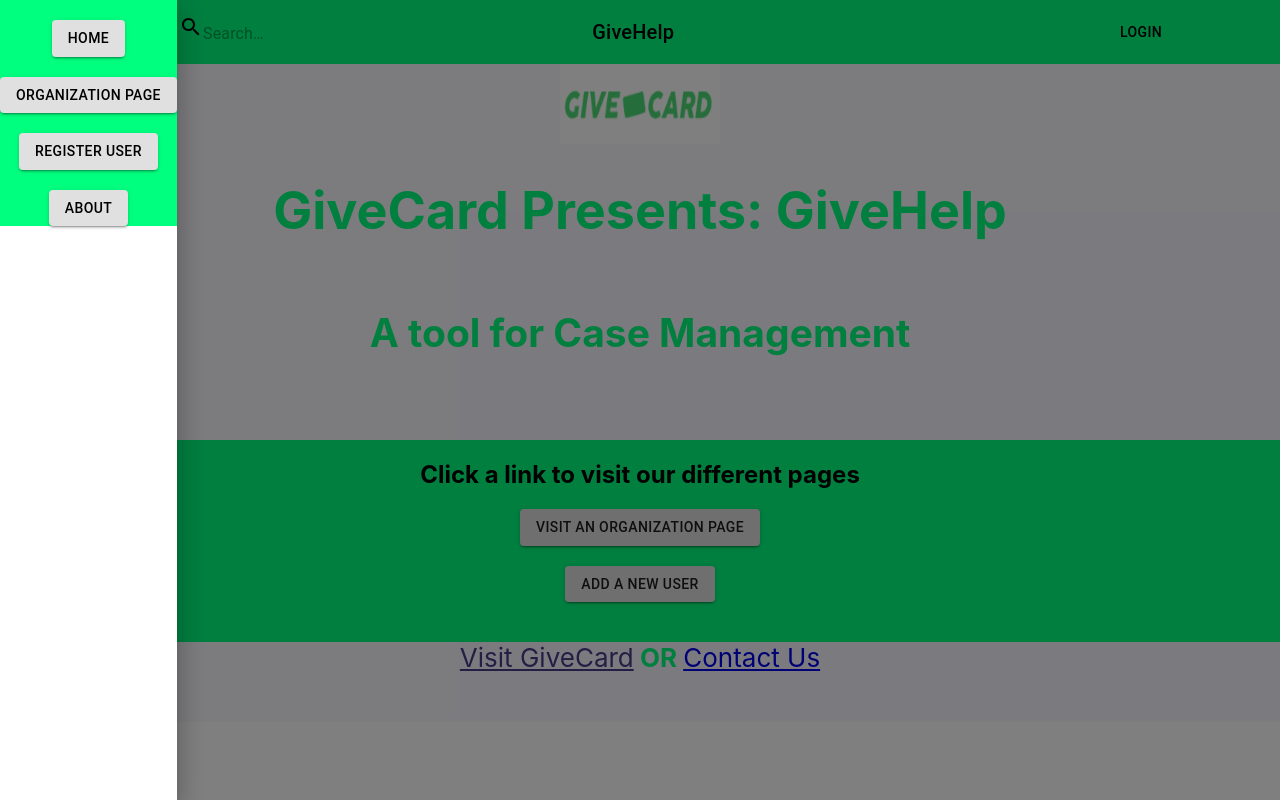
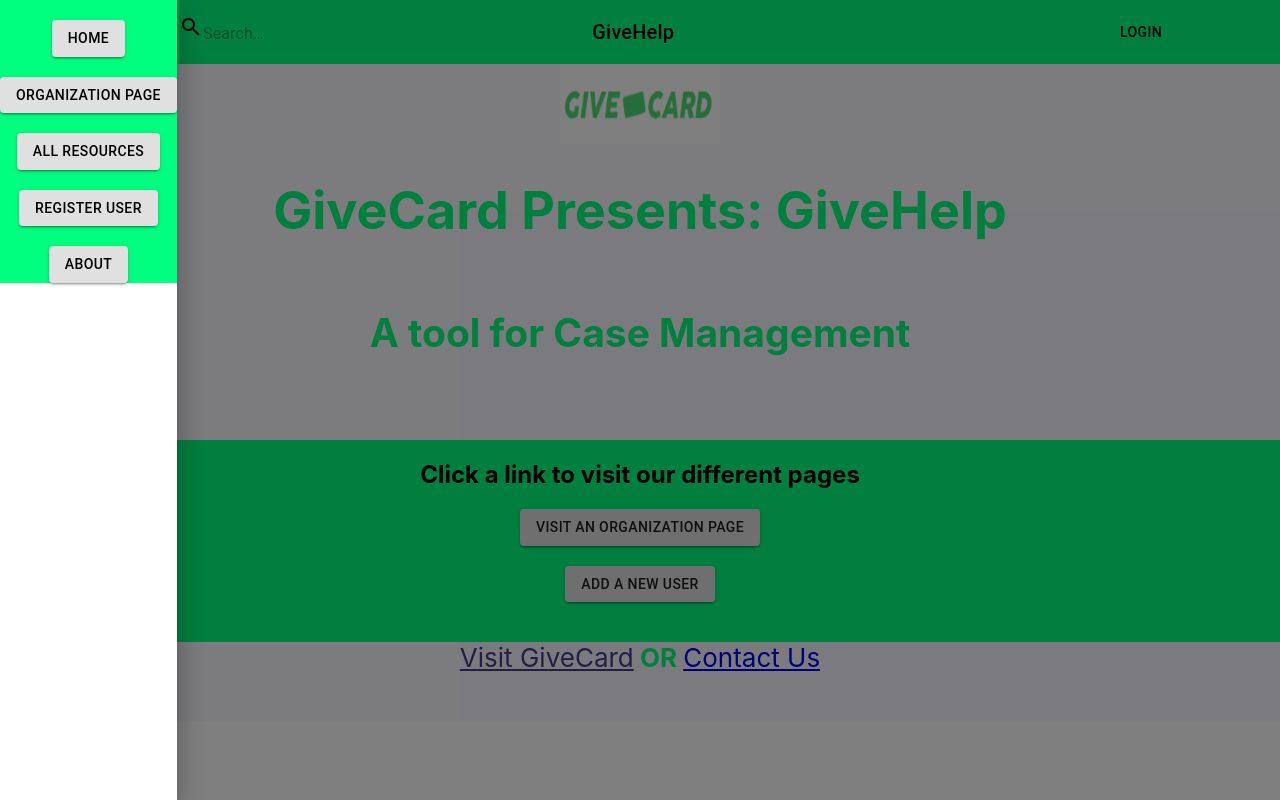
Before and after one commit to peterswi/dcmv0_1, a React (Create React App) app: page / in a window 1280 px wide. Both pictures are taken after a click on the button "Menu". Built offline with nearby package versions, Linux system fonts and the light colour scheme.

Commit message:
resources page added in prep for new cards

```diff
--- a/src/components/navigation.js
+++ b/src/components/navigation.js
@@ -8,6 +8,7 @@
       <br />
       <Button component={Link} to='/' variant='contained' color='secondary'> Home </Button><br /><br />
       <Button component={Link} to='/orgPage' variant='contained' color='secondary'> Organization Page </Button><br /><br />
+      <Button component={Link} to='/resources' variant='contained' color='secondary'> All Resources </Button><br /><br />
       <Button component={Link} to='/registerUser' variant='contained' color='secondary'> Register User </Button><br /><br />
       <Button component={Link} to='/contact' variant='contained' color='secondary'> About </Button>
 
```
Also changed, not shown: src/components/resources.js (added, +12 -0 lines).
